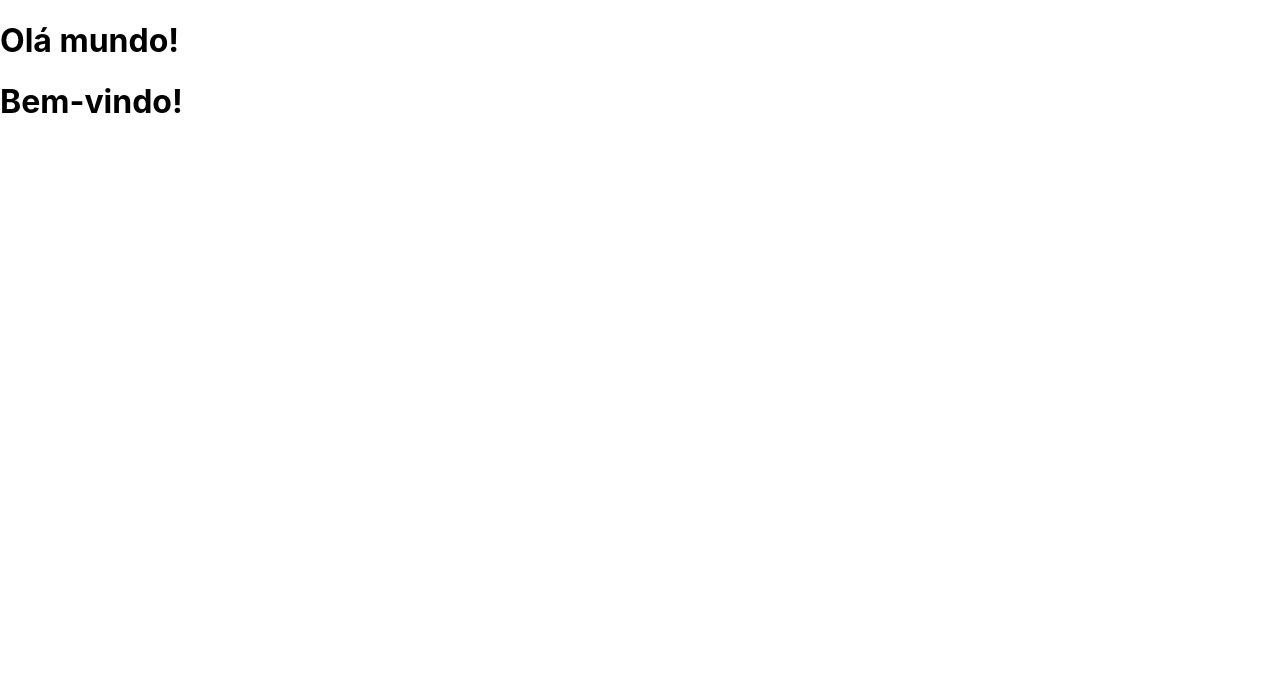
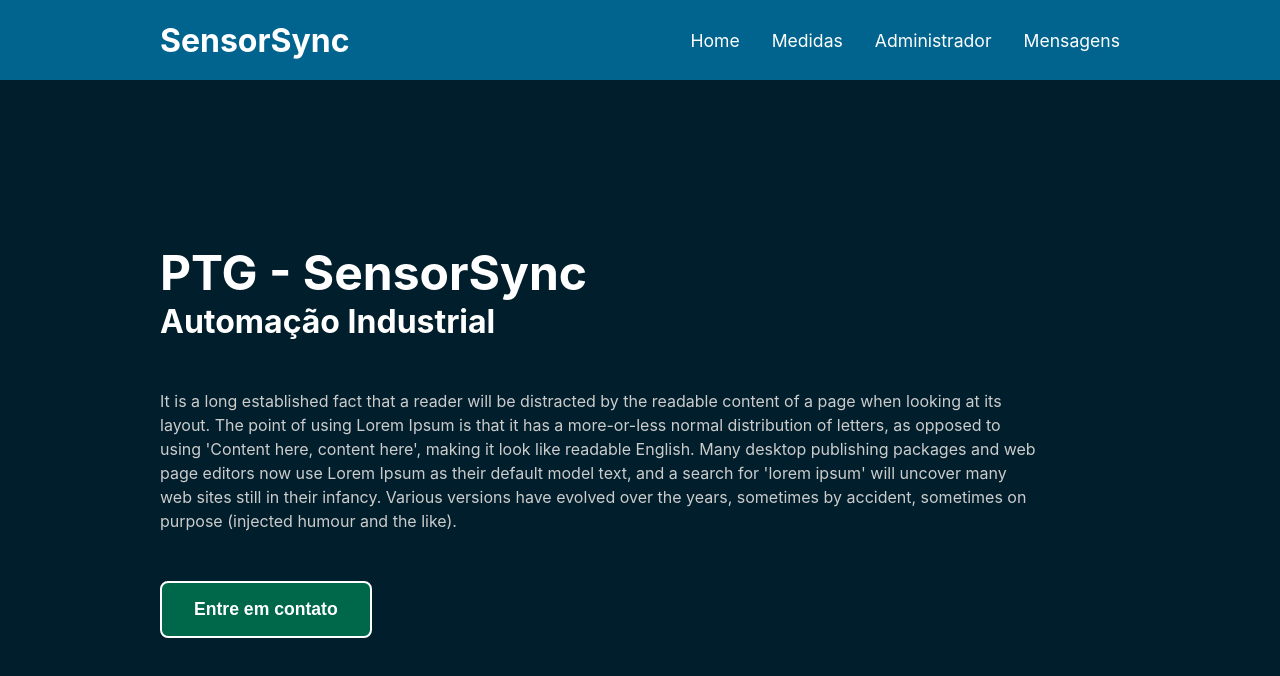
Before and after one commit to Ganfre/PTG---Monitoramento, a React (Create React App) app in the folder frontend/: page / in a window 1280 px wide. Shown: the top 676 px of the page. Built offline with nearby package versions, Linux system fonts and the light colour scheme.

Commit message:
Commit Nav Bar

```diff
--- a/frontend/package.json
+++ b/frontend/package.json
@@ -9,7 +9,9 @@
     "http-proxy-middleware": "^2.0.6",
     "react": "^18.2.0",
     "react-dom": "^18.2.0",
+    "react-router-dom": "^6.22.2",
     "react-scripts": "5.0.1",
+    "styled-components": "^6.1.8",
     "web-vitals": "^2.1.4"
   },
   "scripts": {
--- a/frontend/src/App.js
+++ b/frontend/src/App.js
@@ -1,20 +1,24 @@
 import React from 'react';
-import PageHome from './paginas/pageHome';
-
-// const Teste = ()=>{
-//   fetch('/api')
-//   .then(resultado =>{
-//     console.log(resultado)
-//   })
-// }
+import {BrowserRouter as Router, Routes, Route} from 'react-router-dom';
+import PageHome from './paginas/PageHome';
+import EstilosGlobais from './componentes/EstilosGlobais';
+import Medidas from './paginas/Medidas';
+import Admin from './paginas/Admin';
+import Mensagens from './paginas/Mensagens';
+import Menu from './componentes/Menu';
 
 function App(){
   return(
-    <div>
-      {/* {Teste()} */}
-      <h1>Olá mundo!</h1>
-      <PageHome />
-    </div>
+    <Router>
+      <EstilosGlobais />
+      <Menu />
+      <Routes>
+        <Route path='/' element= {<PageHome />} />
+        <Route path='/medidas' element= {<Medidas />} />
+        <Route path='/admin' element= {<Admin />} />
+        <Route path='/mensagens' element= {<Mensagens />} />
+      </Routes>
+    </Router>
   )
 }
 
--- /dev/null
+++ b/frontend/src/componentes/EstilosGlobais.js
@@ -0,0 +1,58 @@
+import {createGlobalStyle} from 'styled-components'
+
+const EstilosGlobais = createGlobalStyle `
+    *{
+        box-sizing: border-box;
+        margin: 0;
+        padding: 0;
+    }
+
+    body{
+        background: #001E2B;
+        overflow-x: hidden;
+        text-decoration: none;
+    }
+
+    button{
+        font-weight: bold;
+        font-size: 1.1rem;
+        cursor: pointer;
+        padding: 1rem 2rem;
+        background: #00684A;
+        color: white;
+        border: 2px solid white;
+        border-radius: 0.5rem;
+        transition: all 0.5s ease;
+        &:houver{
+            background-color: black;
+            color: white;
+        }
+    }
+
+    h3{
+        color: white;
+    }
+
+    a{
+        font-size: 1.1rem;
+    }
+
+    span{
+        font-weight: lighter;
+        color: #416CD5;
+    }
+
+    p{
+        padding: 3rem 0rem;
+        color: #ccc;
+        font-size: 1rem;
+        line-height: 150%;
+    }
+
+    label{
+        color: black;
+        font-weight: bold;
+    }
+`;
+
+export default EstilosGlobais
--- /dev/null
+++ b/frontend/src/componentes/Menu.js
@@ -0,0 +1,47 @@
+import React from 'react'
+import styled from 'styled-components'
+import {Link} from 'react-router-dom'
+
+const StyledMenu = styled.div`
+    background: #00648F;
+    color: white;
+    min-height: 10vh;
+    display: flex;
+    margin: auto;
+    justify-content: space-between;
+    align-items: center;
+    padding: 1rem 10rem;
+
+    ul{
+        display: flex;
+        list-style: none;
+    }
+
+    li{
+        padding-left: 2rem;
+    }
+
+    a{
+        color: white;
+        text-decoration: none;
+        &:hover{
+            color: #001E2B;
+        }
+    }
+`;
+
+const Menu = ()=>{
+    return(
+        <StyledMenu>
+            <h1>SensorSync</h1>
+            <ul>
+                <li><Link to='/'>Home</Link></li>
+                <li><Link to='/medidas'>Medidas</Link></li>
+                <li><Link to='/admin'>Administrador</Link></li>
+                <li><Link to='/mensagens'>Mensagens</Link></li>
+            </ul>
+        </StyledMenu>
+    )
+}
+
+export default Menu
--- /dev/null
+++ b/frontend/src/componentes/SecaoResumo.js
@@ -0,0 +1,48 @@
+import React from 'react';
+import styled from 'styled-components';
+
+const Inicio = styled.div`
+    min-height: 90vh;
+    display: flex;
+    align-items: center;
+    justify-content: space-between;
+    padding: 5rem 10rem;
+    color: black;
+`;
+
+const Descricao = styled.div`
+    flex: 1;
+    padding-right: 5rem;
+    h1{
+        font-weight: bold;
+        font-size: 3rem;
+        color: white;
+    }
+    h2{
+        font-weight: bold;
+        font-size: 2rem;
+        color: white;
+    }
+`;
+
+const SecaoResumo = ()=>{
+    return(
+        <Inicio>
+            <Descricao>
+                <h1>PTG - SensorSync</h1>
+                <h2>Automação Industrial</h2>
+                <p>
+                    It is a long established fact that a reader will be distracted by the readable content of a page when
+                    looking at its layout. The point of using Lorem Ipsum is that it has a more-or-less normal distribution
+                    of letters, as opposed to using 'Content here, content here', making it look like readable English. Many
+                    desktop publishing packages and web page editors now use Lorem Ipsum as their default model text, and a
+                    search for 'lorem ipsum' will uncover many web sites still in their infancy. Various versions have evolved
+                    over the years, sometimes by accident, sometimes on purpose (injected humour and the like).
+                </p>
+                <button>Entre em contato</button>
+            </Descricao>
+        </Inicio>
+    )
+}
+
+export default SecaoResumo
--- /dev/null
+++ b/frontend/src/paginas/Admin.js
@@ -0,0 +1,11 @@
+import React from 'react';
+
+const Admin = ()=>{
+    return(
+        <div>
+            <h1>Administração</h1>
+        </div>
+    )
+}
+
+export default Admin
--- /dev/null
+++ b/frontend/src/paginas/Medidas.js
@@ -0,0 +1,11 @@
+import React from 'react';
+
+const Medidas = ()=>{
+    return(
+        <div>
+            <h1>Medidas</h1>
+        </div>
+    )
+}
+
+export default Medidas
--- /dev/null
+++ b/frontend/src/paginas/Mensagens.js
@@ -0,0 +1,11 @@
+import React from 'react';
+
+const Mensagens = ()=>{
+    return(
+        <div>
+            <h1>Mensagens</h1>
+        </div>
+    )
+}
+
+export default Mensagens
--- a/frontend/src/paginas/pageHome.js
+++ b/frontend/src/paginas/pageHome.js
@@ -1,11 +1,12 @@
 import React from 'react';
+import SecaoResumo from '../componentes/SecaoResumo';
 
-const pageHome = ()=>{
+const PageHome = ()=>{
     return(
         <div>
-            <h1>Bem-vindo!</h1>
+            <SecaoResumo />
         </div>
     )
 }
 
-export default pageHome
+export default PageHome
```
Also changed, not shown: 1 other file (tests, documents, lock files or other folders).
